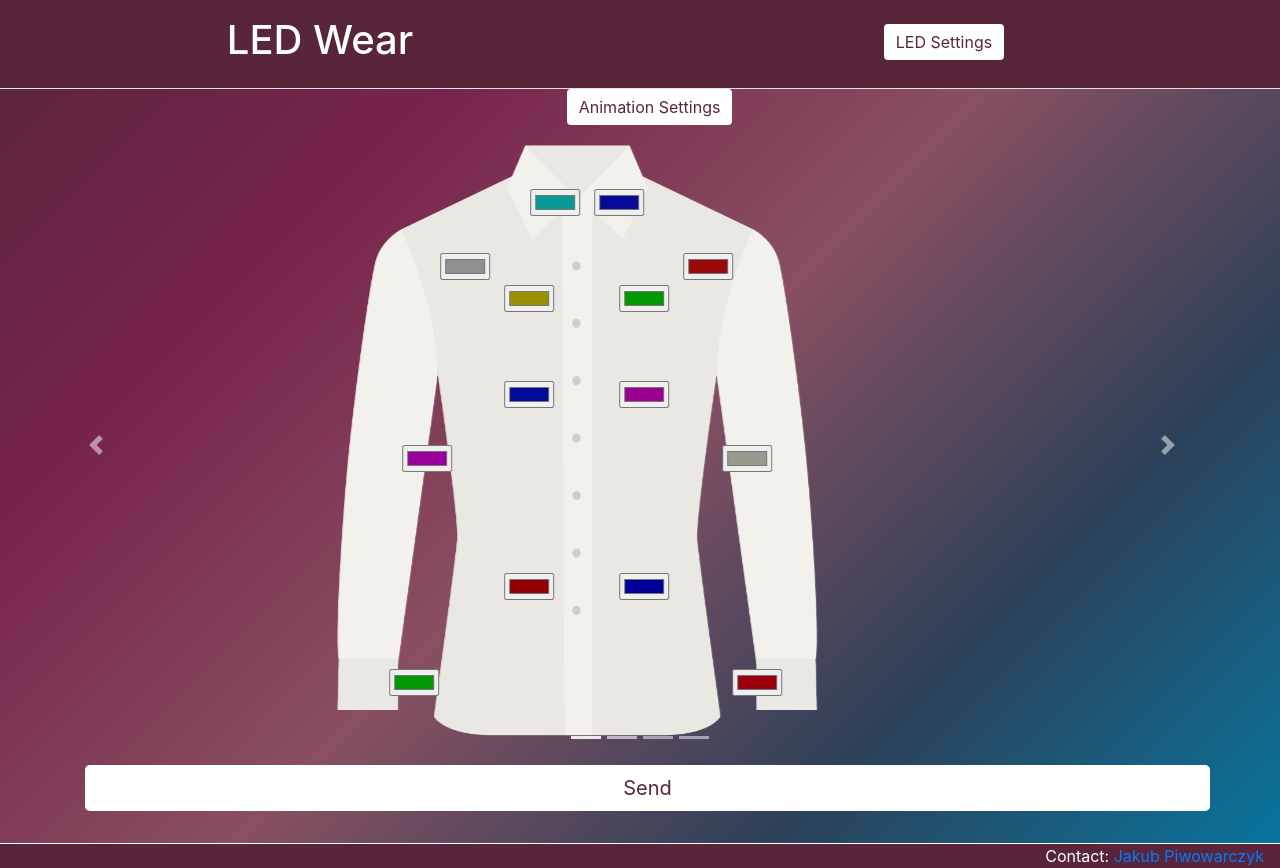
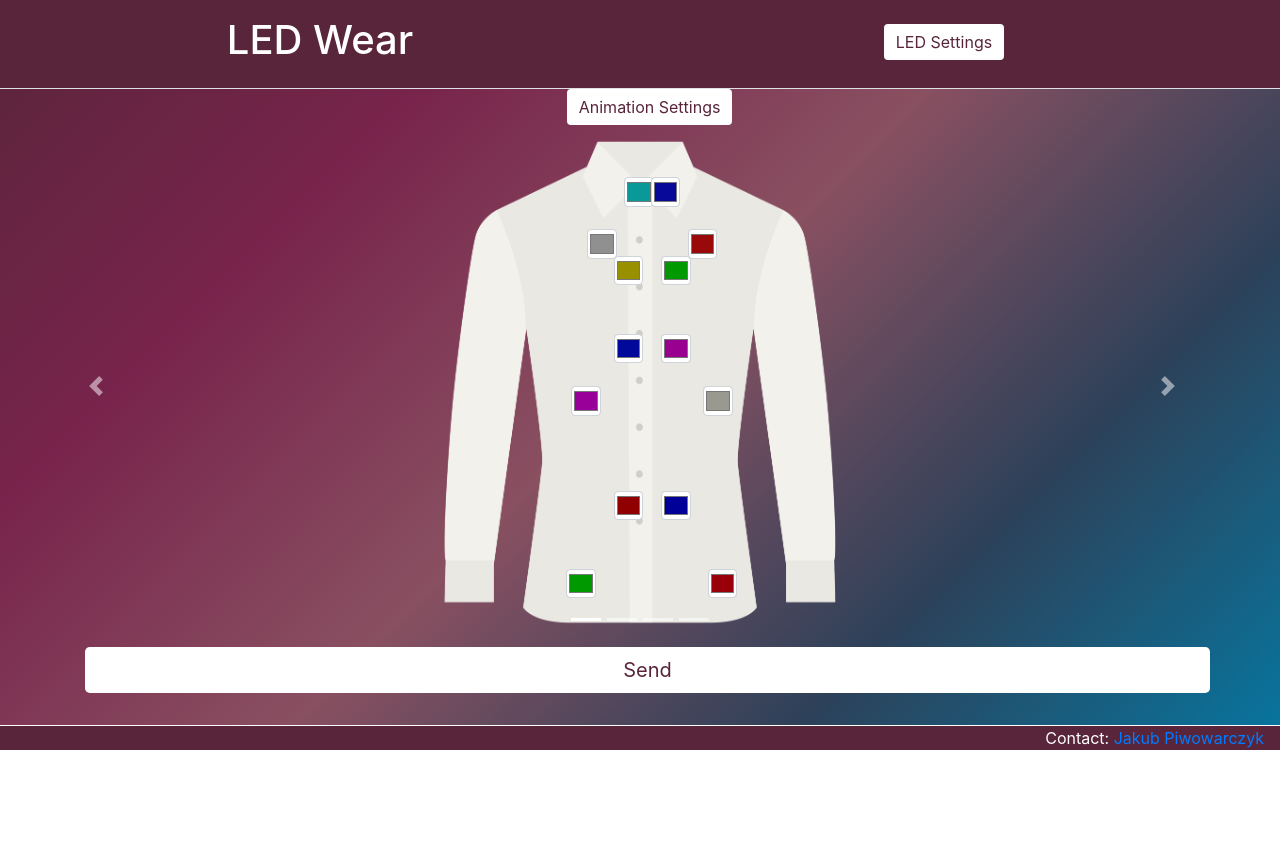
Before and after one commit to Kubeusz14/ledwear, a React (Create React App) app in the folder led-wear/: page / in a window 1280 px wide. After the commit the page ends 800 px from the top, so only its background shows below. Built offline with nearby package versions, Linux system fonts and the light colour scheme.

Commit message:
Fixed Carousel, fixed .png,

```diff
--- a/led-wear/src/views/main.jsx
+++ b/led-wear/src/views/main.jsx
@@ -156,75 +156,38 @@ function watchColorPicker(event) {
 class Main extends Component {
   constructor(props) {
     super(props);
-    this.shirt = React.createRef();
+
+
+    this.handleSubmit = this.handleSubmit.bind(this);
     this.init = this.init.bind(this);
+    this.init();
   }
 
   init() {
     //enableForm();
-    let shirt = document.getElementById("shirt");
-    let form = document.getElementById("main-form");
-    saveValue("ledColor", inputs.value);
-    let colorPickers = positions.map(position => {
-      console.log(position);
-      let colorPicker = document.createElement("input");
-      colorPicker.type = "color";
-      colorPicker.addEventListener("change", watchColorPicker, false);
-      colorPicker.addEventListener("input", function() {
-        saveValue("ledColor", inputs.value);
-      });
-      form.addEventListener("submit", send);
-      colorPicker.style.left = position.x * 100 + "%";
-      colorPicker.style.top = `${position.y * 100}%`;
-      colorPicker.name = `${position.name}`;
-      colorPicker.title = `${position.name}`;
-      colorPicker.value = `${position.value}`;
-      shirt.appendChild(colorPicker);
-      return colorPicker;
-    });
+  }
 
-    console.log("COLOR PICKERS:", colorPickers);
+  handleSubmit(event) {
+    event.preventDefault();
+    const data = new FormData(event.target);
+
+    fetch( /*address*/'', {
+      method: 'POST',
+      body: data
+    } ).then( response  => {console.log(response.data)} )
   }
 
   render() {
     return (
         <React.Fragment>
-        <Form className="mainForm" id="main-form">
+          <Form className="mainForm" id="main-form" onSubmit={this.handleSubmit}>
             <Animations />
 
-          <Carousel>
-            <Carousel.Item>
-              <div
-                className="shirt"
-                id="shirt"
-                style={backgroundImage}
-                ref={this.init}
-              ></div>
-            </Carousel.Item>
-            <Carousel.Item>
-              <div
-                className="shirt"
-                id="shirt"
-                style={backgroundImage}
-                ref={this.init}
-              ></div>
-            </Carousel.Item>
-            <Carousel.Item>
-              <div
-                className="shirt"
-                id="shirt"
-                style={backgroundImage}
-                ref={this.init}
-              ></div>
-            </Carousel.Item>
-            <Carousel.Item>
-              <div
-                className="shirt"
-                id="shirt"
-                style={backgroundImage}
-                ref={this.init}
-              ></div>
-            </Carousel.Item>
+            <Carousel interval={null}>
+              <Carousel.Item><Shirt key="shirt_1" id="shirt_1" /></Carousel.Item>
+              <Carousel.Item><Shirt key="shirt_2" id="shirt_2" /></Carousel.Item>
+              <Carousel.Item><Shirt key="shirt_3" id="shirt_3" /></Carousel.Item>
+              <Carousel.Item><Shirt key="shirt_4" id="shirt_4" /></Carousel.Item>
             </Carousel>
             <div className="submit__div container">
               <Button
@@ -243,4 +206,54 @@ class Main extends Component {
   }
 }
 
+class Shirt extends React.Component {
+  constructor(props) {
+    super(props);
+
+    this.colorPickers = [];
+
+    for( let position in positions ) {
+      let colorpicker_id = this.props.id + "_" + position;
+      this.colorPickers.push( <ColorInput
+          className="led-button"
+          title={positions[position].name}
+          style={{
+            top: (positions[position].y * 100) + "%",
+            left: (positions[position].x * 100) + "%"
+          }}
+          defaultValue={positions[position].value}
+          id={colorpicker_id}
+          key={colorpicker_id}
+      ></ColorInput> );
+    }
+  }
+
+  render() {
+    return (
+        <div
+            className="shirt"
+            id={this.props.id}
+            style={backgroundImage}
+            ref={this.shirt}
+        >
+          {this.colorPickers}
+        </div> );
+  }
+}
+
+class ColorInput extends React.Component {
+  render() {
+    return <Form.Control
+        type="color"
+        className={this.props.className}
+        title={this.props.title}
+        style={this.props.style}
+        defaultValue={this.props.defaultValue}
+        id={this.props.id}
+        onChange={watchColorPicker}
+        onInput={saveValue("ledColor", this.value)}
+    />;
+  }
+}
+
 export default Main;
--- a/led-wear/src/views/main.scss
+++ b/led-wear/src/views/main.scss
@@ -1,13 +1,22 @@
 @import "../assets/variables.scss";
 
-#shirt {
-  height: 80vh;
+.shirt {
+  height: 0;
+  padding: 20.4% 0;
+  width: 41.25vw;
+  margin: 0 auto;
   position: relative;
   background-repeat: no-repeat;
   background-position: center;
   background-size: contain;
   & input {
     position: absolute;
+
+    &.led-button {
+      width: 2.3vw;
+      height: 2.3vw;
+      padding: 0px;
+    }
   }
 }
 
```
Also changed, not shown: led-wear/src/assets/images/shirt.png, led-wear/src/assets/images/shirt_bak.png (added). Lines whose indentation alone changed are shown as unchanged.
